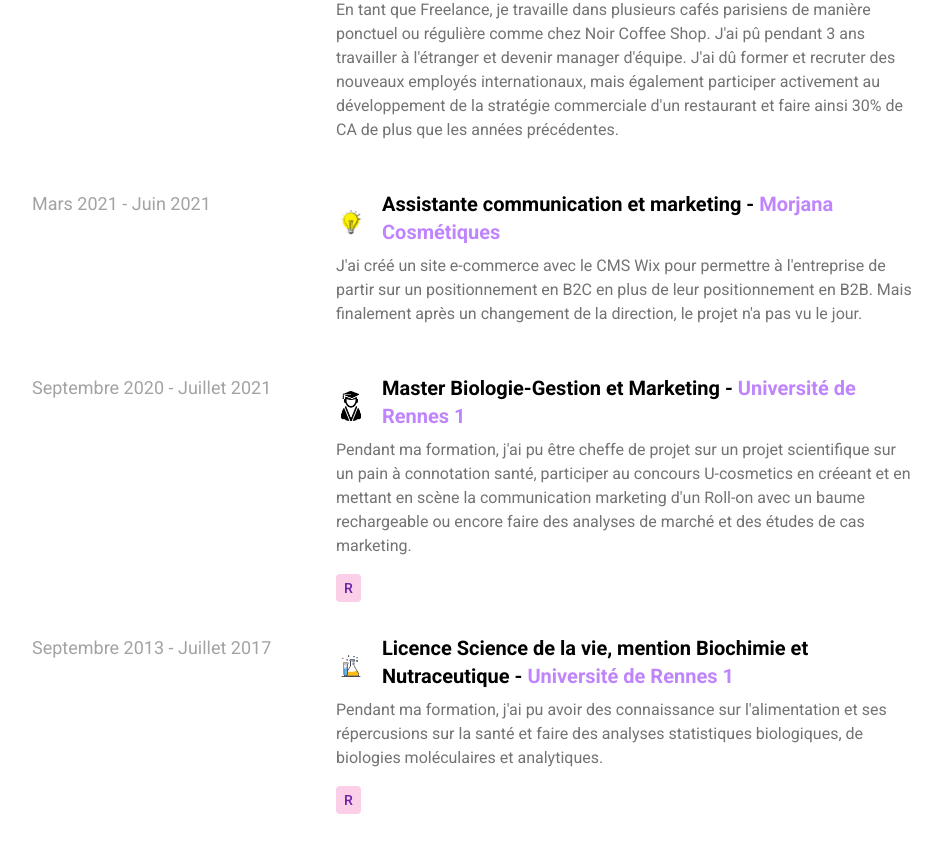
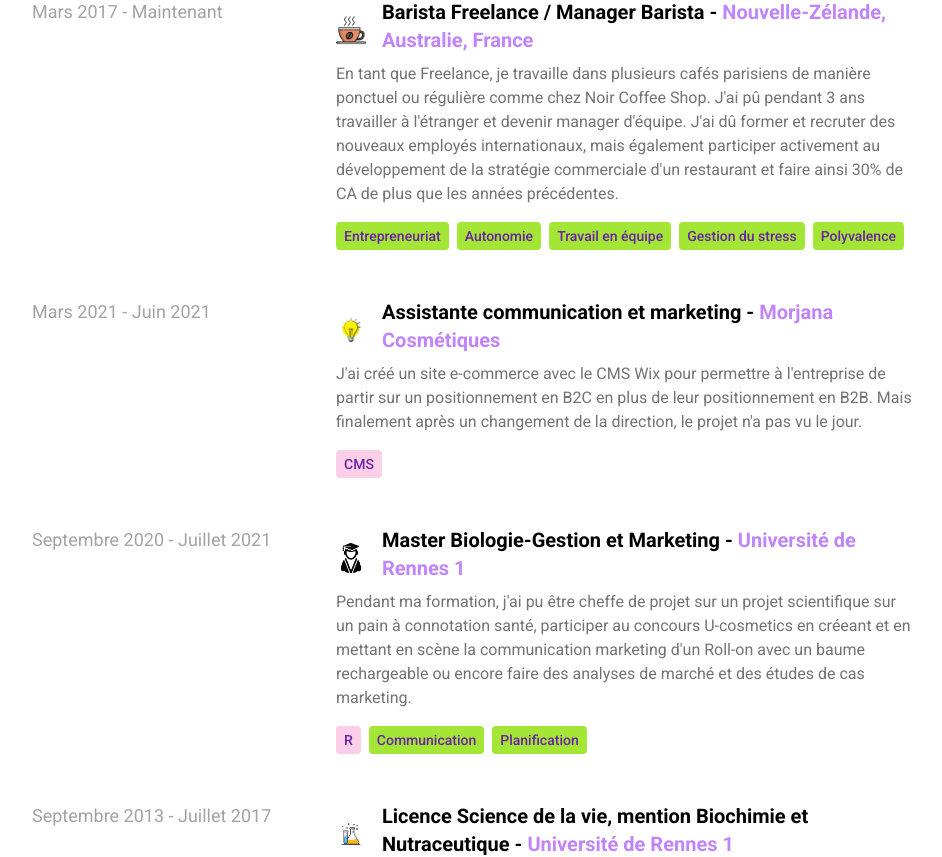
Before and after one commit to luciehelias/react-portfolio, a React (Vite) app: page / in a window 1280 px wide. Shown: the part 5924-6781 px from the top of the page, without its empty margins (168-1110 px from the left). Built offline with nearby package versions, Linux system fonts and the light colour scheme.

Commit message:
add tag and add input

```diff
--- a/src/assets/components/Contact.jsx
+++ b/src/assets/components/Contact.jsx
@@ -65,7 +65,9 @@ const Contact = () => {
           />
         </div>
         <div className="flex flex-col w-full">
-          <label className="my-4">Nom et Prénom</label>
+          <label className="my-4">
+            Nom et Prénom <span className="text-red-600">*</span>
+          </label>
           <input
             type="text"
             name="name"
@@ -75,7 +77,9 @@ const Contact = () => {
           />
         </div>
         <div className="flex flex-col w-full">
-          <label className="my-4">Email</label>
+          <label className="my-4">
+            Email <span className="text-red-600">*</span>
+          </label>
           <input
             type="email"
             placeholder="Adresse email"
@@ -85,7 +89,18 @@ const Contact = () => {
           />
         </div>
         <div className="flex flex-col w-full">
-          <label className="my-4">Votre message</label>
+          <label className="my-4">Entreprise</label>
+          <input
+            type="name"
+            placeholder="Nom de votre entreprise"
+            name="entreprise"
+            className="my-2 p-2 border border-zinc-400 rounded-xl"
+          />
+        </div>
+        <div className="flex flex-col w-full">
+          <label className="my-4">
+            Votre message <span className="text-red-600">*</span>
+          </label>
           <textarea
             type="message"
             placeholder="Ecrivez votre message ici..."
--- a/src/assets/components/Experience.jsx
+++ b/src/assets/components/Experience.jsx
@@ -15,7 +15,10 @@ const Experience = () => {
       </motion.h1>
       <div>
         {EXPERIENCES.map((experience, index) => (
-          <div key={index} className="mb-8 flex flex-wrap lg:justify-center">
+          <div
+            key={index}
+            className="mb-8 flex flex-wrap lg:justify-center pb-4"
+          >
             <motion.div
               whileInView={{ opacity: 1, x: 0 }}
               initial={{ opacity: 0, x: -100 }}
@@ -60,6 +63,14 @@ const Experience = () => {
                     {tech}
                   </span>
                 ))}
+                {experience.competence?.map((competence, index) => (
+                  <span
+                    key={index}
+                    className="rounded bg-lime-400 px-2 py-1 text-sm font-medium text-purple-800 "
+                  >
+                    {competence}
+                  </span>
+                ))}
               </div>
             </motion.div>
           </div>
--- a/src/assets/constants/index.js
+++ b/src/assets/constants/index.js
@@ -75,6 +75,13 @@ export const EXPERIENCES = [
     company: "Nouvelle-Zélande, Australie, France",
     description:
       "En tant que Freelance, je travaille dans plusieurs cafés parisiens de manière ponctuel ou régulière comme chez Noir Coffee Shop. J'ai pû pendant 3 ans travailler à l'étranger et devenir manager d'équipe. J'ai dû former et recruter des nouveaux employés internationaux, mais également participer activement au développement de la stratégie commerciale d'un restaurant et faire ainsi 30% de CA de plus que les années précédentes. ",
+    competence: [
+      "Entrepreneuriat",
+      "Autonomie",
+      "Travail en équipe",
+      "Gestion du stress",
+      "Polyvalence",
+    ],
   },
   {
     year: "Mars 2021 - Juin 2021",
@@ -82,6 +89,7 @@ export const EXPERIENCES = [
     image: Marketing,
     company: "Morjana Cosmétiques",
     description: `J'ai créé un site e-commerce avec le CMS Wix pour permettre à l'entreprise de partir sur un positionnement en B2C en plus de leur positionnement en B2B. Mais finalement après un changement de la direction, le projet n'a pas vu le jour. `,
+    technologies: ["CMS"],
   },
   {
     year: "Septembre 2020 - Juillet 2021",
@@ -90,6 +98,7 @@ export const EXPERIENCES = [
     company: "Université de Rennes 1",
     description: `Pendant ma formation, j'ai pu être cheffe de projet sur un projet scientifique sur un pain à connotation santé, participer au concours U-cosmetics en créeant et en mettant en scène la communication marketing d'un Roll-on avec un baume rechargeable ou encore faire des analyses de marché et des études de cas marketing.`,
     technologies: ["R"],
+    competence: ["Communication", "Planification"],
   },
   {
     year: "Septembre 2013 - Juillet 2017",
```
